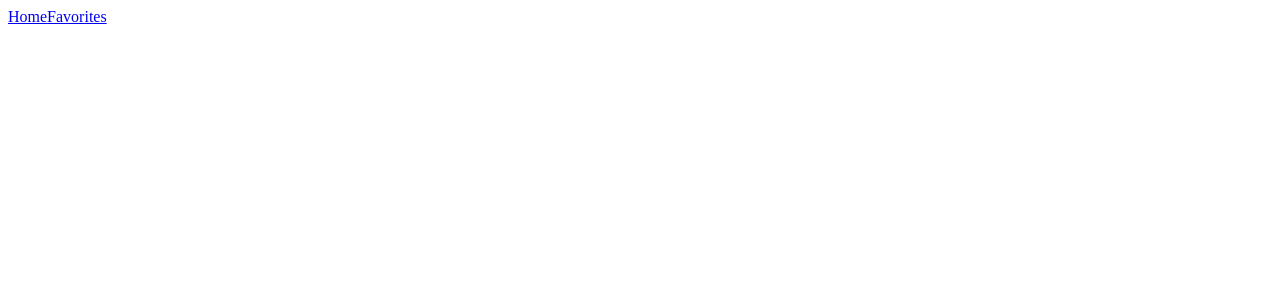
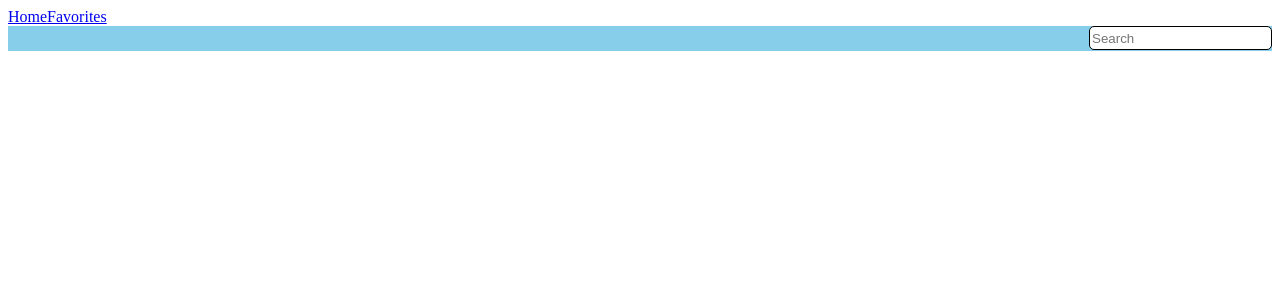
Before and after one commit to wizelineacademy/react-series-challenge, a React (Create React App) app: page /favorites in a window 1280 px wide. Shown: the top 300 px of the page. Built offline with nearby package versions, Linux system fonts and the light colour scheme.

Commit message:
-- Now the GifElement shows the name of the image to help in the search of favorites -- Search into favorites, Completed with actions and reducers

```diff
--- /dev/null
+++ b/src/actions/favsSearchBar.js
@@ -0,0 +1,12 @@
+const FAVS_SEARCH_BAR_INPUT = 'FAVS_SEARCH_BAR_INPUT';
+
+const favsSearchBarInput = (payload = '') => ({ type: FAVS_SEARCH_BAR_INPUT, payload });
+
+export default {
+    types: {
+        FAVS_SEARCH_BAR_INPUT,
+    },
+    creators: {
+        favsSearchBarInput,
+    },
+}
--- a/src/components/Favorites.js
+++ b/src/components/Favorites.js
@@ -1,11 +1,12 @@
 import React, { Fragment } from 'react';
 import { connect } from 'react-redux';
 import GifElement from './GifElement';
+import FavsSearchBar from './FavsSearchBar';
 
-const getGifElements = (data) => {
+const getGifElements = (favoritedGifs) => {
     const components = [];
-    for (let key in data) {
-        const gif = data[key];
+    for (let key in favoritedGifs) {
+        const gif = favoritedGifs[key];
         components.push(
             <GifElement
                 gif={gif}
@@ -17,19 +18,34 @@ const getGifElements = (data) => {
 };
 
 const Favorites = (props) => {
-    const { data } = props;
+    const { favoritedGifs } = props;
     return (
         <Fragment>
-            {getGifElements(data)}
+            <FavsSearchBar/>
+            {getGifElements(favoritedGifs)}
         </Fragment>
     )
 };
 
 const mapStateToProps = (state) => {
-    const { favorites } = state;
+    const { favorites, favsSearchBar } = state;
     const { data } = favorites;
+    const { value } = favsSearchBar;
+    let favoritedGifs = {};
+
+    if (value.trim().length) {
+        for (let key in data) {
+            const { title } = data[key];
+            if (title.toLowerCase().search(value.toLowerCase()) !== -1) {
+                favoritedGifs[key] = data[key];
+            }
+        }
+    } else {
+        favoritedGifs = data;
+    }
+
     return {
-        data
+        favoritedGifs,
     };
 };
 
--- /dev/null
+++ b/src/components/FavsSearchBar.js
@@ -0,0 +1,60 @@
+import React, { Component } from 'react';
+import styled from 'styled-components';
+import { bindActionCreators } from 'redux';
+import { connect } from 'react-redux';
+import favSearchBarActions from '../actions/favsSearchBar';
+
+const Wrapper = styled.div`
+background: skyblue;
+display: block;
+height: 25px;
+width: 100%;
+`;
+
+const Input = styled.input`
+background: white;
+float: right;
+height: 20px;
+border: 1px solid black;
+border-radius: 5px;
+`;
+
+class FavsSearchBar extends Component {
+    render() {
+        const { value, favsSearchBarInput } = this.props;
+        return (
+            <Wrapper>
+                <Input
+                    type='text'
+                    placeholder='Search'
+                    value={value}
+                    onChange={
+                        (e) => {
+                            const { value } = e.target;
+                            favsSearchBarInput(value);
+                        }
+                    }
+                />
+            </Wrapper>
+        );
+    }
+
+    componentWillUnmount() {
+        const { favsSearchBarInput } = this.props;
+        favsSearchBarInput('');
+    }
+}
+
+const mapStateToProps = (state) => {
+    const { favsSearchBar } = state;
+    const { value } = favsSearchBar;
+    return { value };
+};
+
+const mapDispatchToProps = (dispatch) => {
+    const { favsSearchBarInput } = favSearchBarActions.creators;
+
+    return bindActionCreators({ favsSearchBarInput }, dispatch);
+};
+
+export default connect(mapStateToProps, mapDispatchToProps)(FavsSearchBar);
--- a/src/components/GifElement.js
+++ b/src/components/GifElement.js
@@ -10,6 +10,7 @@ width: 140px;
 border: 10px solid black;
 `;
 const Wrapper = styled.div`
+max-width: 160px;
 display: inline-block;
 margin: 7px;
 padding: 1px;
@@ -23,7 +24,13 @@ border-radius: 5px;
 display: block;
 font-size: 18px;
 color: ${props => props.liked ? '#4267b2' : 'white' };
-margin: 10px auto;
+margin: 5px auto;
+`;
+
+const Title = styled.p`
+font-size: 15px;
+color: #444;
+text-align: center;
 `;
 
 const GifElement = (props) => {
@@ -41,6 +48,9 @@ const GifElement = (props) => {
             >
                 {liked ? 'Dislike' : 'Like'}
             </LikeButton>
+            <Title>
+                {gif.title}
+            </Title>
         </Wrapper>
     );
 };
--- /dev/null
+++ b/src/reducers/favsSearchBar.js
@@ -0,0 +1,20 @@
+import favsSearchBarActions from '../actions/favsSearchBar';
+
+const initialState = {
+    value: ''
+};
+
+const favsSearchBarReducer = (state = initialState, action) => {
+    const { type, payload } = action;
+
+    switch (type) {
+        case favsSearchBarActions.types.FAVS_SEARCH_BAR_INPUT: {
+            return { value: payload };
+        }
+
+        default:
+            return state;
+    }
+};
+
+export default favsSearchBarReducer;
--- a/src/reducers/index.js
+++ b/src/reducers/index.js
@@ -1,5 +1,6 @@
 import { combineReducers } from 'redux';
 import searchBar from './searchBar';
+import favsSearchBar from './favsSearchBar';
 import gifList from './gifList';
 import favorites from './favorites';
 
@@ -7,4 +8,5 @@ export default combineReducers({
     searchBar,
     gifList,
     favorites,
+    favsSearchBar,
 });
```
